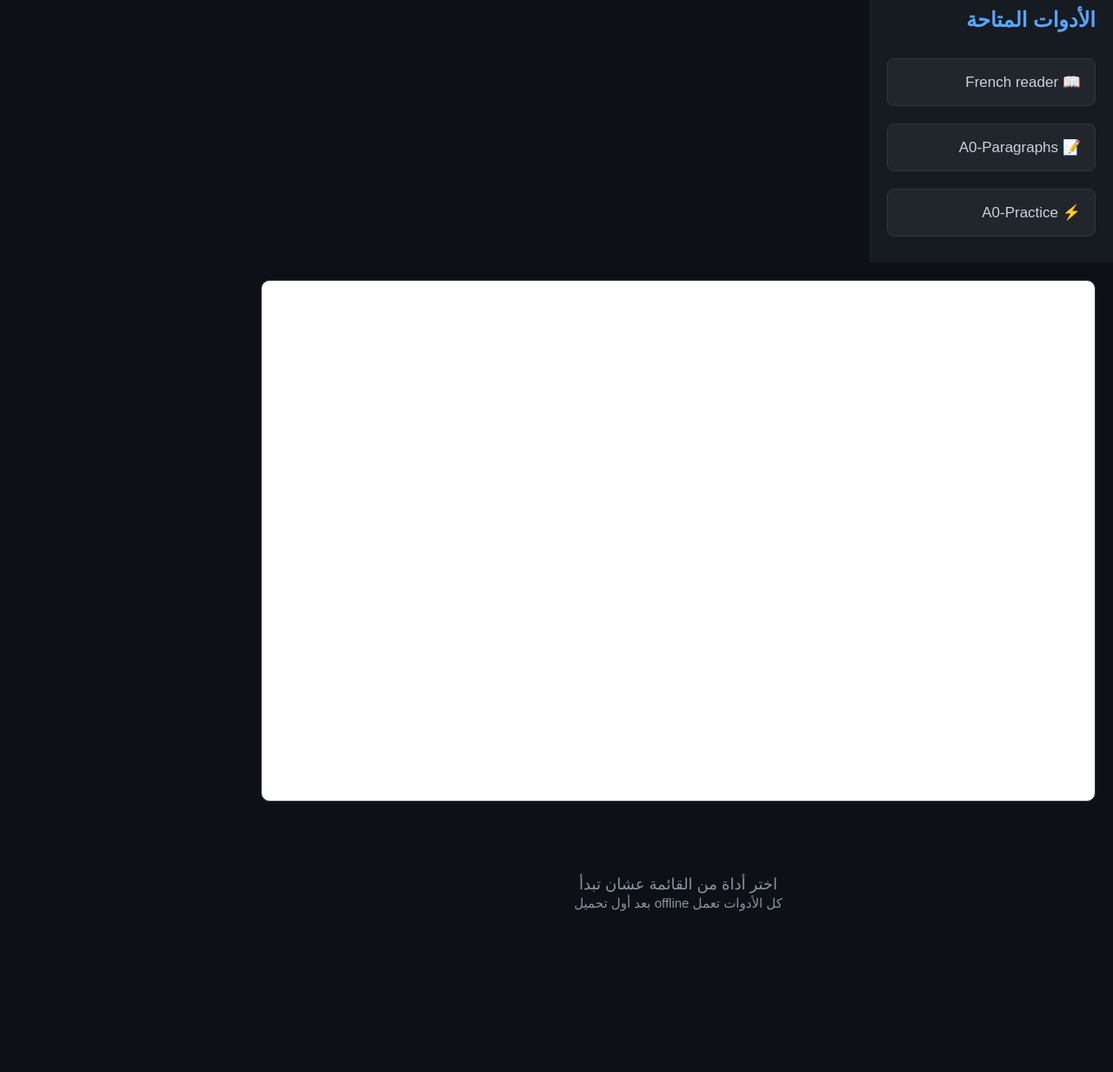
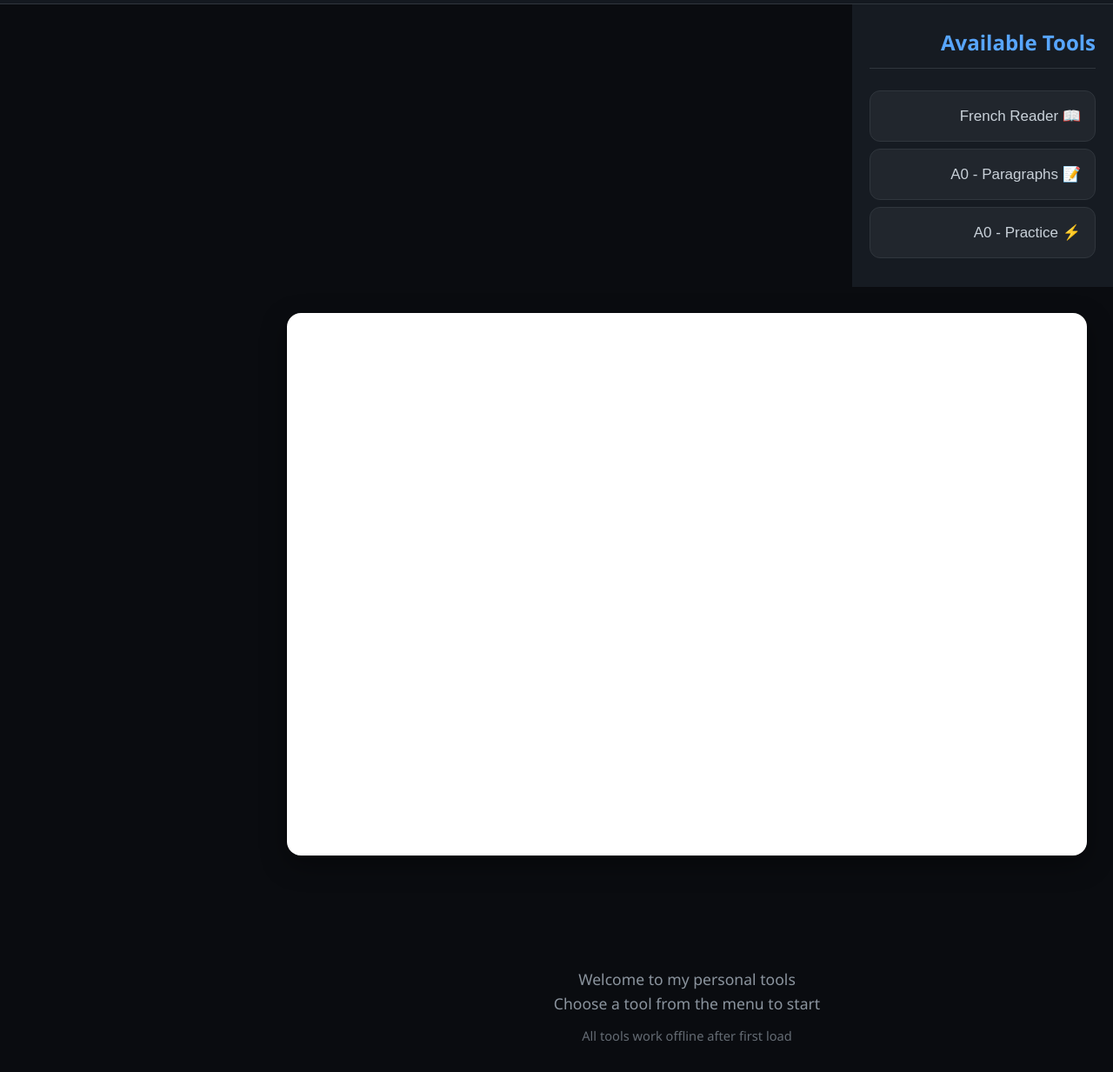
Before and after one commit to mo-animation/french, a plain HTML site: page index.html in a window 1280 px wide. Shown: the part 68-1301 px from the top of the page at 87% size. Before the commit the page ends 1137 px from the top, so only its background shows below. Drawn offline with Linux system fonts and the light colour scheme.

Commit message:
Update index.html for Mosap Tools

```diff
--- a/index.html
+++ b/index.html
@@ -3,115 +3,151 @@
 <head>
   <meta charset="UTF-8">
   <meta name="viewport" content="width=device-width, initial-scale=1.0">
-  <title>French 101</title>
+  <title>Mosap Tools</title>
   <style>
     :root {
-      --bg: #0d1117;
-      --sidebar: #161b22;
+      --bg: #0a0c10;
+      --card: #161b22;
+      --accent: #58a6ff;
       --text: #c9d1d9;
-      --accent: #58a6ff;
+      --text-light: #8b949e;
     }
+
     * { margin:0; padding:0; box-sizing:border-box; }
     body {
-      font-family: Arial, sans-serif;
+      font-family: 'Segoe UI', Arial, sans-serif;
       background: var(--bg);
       color: var(--text);
       min-height: 100vh;
-      overflow-x: hidden;
+      line-height: 1.6;
     }
+
     .header {
-      background: #161b22;
-      padding: 15px 20px;
+      background: rgba(22, 27, 34, 0.95);
+      backdrop-filter: blur(10px);
+      padding: 16px 20px;
+      position: sticky;
+      top: 0;
+      z-index: 100;
+      border-bottom: 1px solid #30363d;
       display: flex;
       align-items: center;
       justify-content: space-between;
-      border-bottom: 1px solid #30363d;
-      position: sticky;
-      top: 0;
-      z-index: 100;
     }
+
     .header h1 {
-      font-size: 1.4rem;
+      font-size: 1.55rem;
+      font-weight: 600;
       color: var(--accent);
     }
+
     .menu-btn {
       background: none;
       border: none;
-      color: white;
-      font-size: 28px;
+      font-size: 30px;
+      color: var(--text);
       cursor: pointer;
-      padding: 5px 10px;
+      width: 50px;
+      height: 50px;
+      display: flex;
+      align-items: center;
+      justify-content: center;
+      border-radius: 50%;
     }
+    .menu-btn:hover { background: #21262d; }
+
     .sidebar {
       position: fixed;
       top: 0;
-      right: -280px;           /* مخفي في الأول (لأن dir=rtl) */
-      width: 280px;
+      right: -300px;
+      width: 300px;
       height: 100vh;
-      background: var(--sidebar);
-      padding: 20px;
-      transition: right 0.3s ease;
+      background: var(--card);
+      padding: 25px 20px;
+      transition: right 0.4s ease;
       z-index: 200;
-      overflow-y: auto;
-      border-left: 1px solid #30363d;
+      box-shadow: -5px 0 15px rgba(0,0,0,0.5);
     }
     .sidebar.open { right: 0; }
+
     .overlay {
       position: fixed;
-      top: 0; left: 0;
-      width: 100%; height: 100%;
-      background: rgba(0,0,0,0.7);
+      inset: 0;
+      background: rgba(0,0,0,0.75);
       z-index: 150;
       display: none;
+      backdrop-filter: blur(3px);
     }
     .overlay.show { display: block; }
 
-    .main-content {
-      padding: 20px;
-      margin-top: 60px;        /* عشان الـ header */
+    .sidebar h2 {
+      color: var(--accent);
+      margin-bottom: 25px;
+      padding-bottom: 10px;
+      border-bottom: 1px solid #30363d;
     }
-    button {
+
+    .tool-btn {
       width: 100%;
-      padding: 16px;
-      margin: 10px 0;
+      padding: 18px 16px;
+      margin: 8px 0;
       background: #21262d;
       color: var(--text);
       border: 1px solid #30363d;
-      border-radius: 8px;
+      border-radius: 12px;
       font-size: 17px;
+      text-align: right;
       cursor: pointer;
-      text-align: right;
+      transition: all 0.2s ease;
+      display: flex;
+      align-items: center;
+      gap: 12px;
     }
-    button:hover {
+
+    .tool-btn:hover {
       background: #30363d;
       border-color: var(--accent);
+      transform: translateX(-4px);
     }
+
+    .main-content {
+      padding: 20px;
+      margin-top: 70px;
+    }
+
     iframe {
       width: 100%;
-      height: 75vh;
-      border: 1px solid #30363d;
-      border-radius: 10px;
+      height: 78vh;
+      border: none;
+      border-radius: 16px;
+      box-shadow: 0 10px 30px rgba(0,0,0,0.4);
       background: white;
     }
+
     .welcome {
       text-align: center;
-      color: #8b949e;
-      margin-top: 80px;
-      font-size: 18px;
+      margin-top: 120px;
+      color: var(--text-light);
+      font-size: 1.1rem;
     }
 
-    /* Responsive adjustments */
+    .welcome small {
+      display: block;
+      margin-top: 12px;
+      opacity: 0.7;
+    }
+
     @media (min-width: 768px) {
       .sidebar {
         position: relative;
         right: 0;
-        width: 280px;
+        width: 300px;
         height: auto;
-        border-left: none;
+        box-shadow: none;
       }
       .main-content {
         margin-top: 0;
-        padding: 20px 20px 20px 300px;   /* مسافة للسايدبار */
+        padding: 30px 30px 30px 330px;
       }
       .menu-btn, .overlay { display: none; }
     }
@@ -119,55 +155,55 @@
 </head>
 <body>
 
-  <!-- Header -->
   <div class="header">
-    <h1>My Tools</h1>
+    <h1>Mosap Tools</h1>
     <button class="menu-btn" onclick="toggleSidebar()">☰</button>
   </div>
 
-  <!-- Overlay -->
   <div class="overlay" id="overlay" onclick="toggleSidebar()"></div>
 
-  <!-- Sidebar -->
   <div class="sidebar" id="sidebar">
-    <h2 style="margin-bottom:20px; color:#58a6ff;">الأدوات المتاحة</h2>
+    <h2>Available Tools</h2>
 
-    <button onclick="loadTool('french-reader.html')">📖 French reader</button>
-    <button onclick="loadTool('A0-Paragraphs.html')">📝 A0-Paragraphs</button>
-    <button onclick="loadTool('A0-Practice.html')">⚡ A0-Practice</button>
+    <button class="tool-btn" onclick="loadTool('french-reader.html')">
+      📖 French Reader
+    </button>
 
-    <!-- أضف أدوات جديدة هنا بنفس الطريقة -->
+    <button class="tool-btn" onclick="loadTool('A0-Paragraphs.html')">
+      📝 A0 - Paragraphs
+    </button>
+
+    <button class="tool-btn" onclick="loadTool('A0-Practice.html')">
+      ⚡ A0 - Practice
+    </button>
   </div>
 
-  <!-- Main Content -->
   <div class="main-content">
     <iframe id="toolFrame" src="about:blank"></iframe>
+
     <div id="welcome" class="welcome">
-      اختر أداة من القائمة عشان تبدأ<br>
-      <small>كل الأدوات تعمل offline بعد أول تحميل</small>
+      Welcome to my personal tools<br>
+      Choose a tool from the menu to start
+      <small>All tools work offline after first load</small>
     </div>
   </div>
 
   <script>
     function toggleSidebar() {
-      const sidebar = document.getElementById('sidebar');
-      const overlay = document.getElementById('overlay');
-      sidebar.classList.toggle('open');
-      overlay.classList.toggle('show');
+      document.getElementById('sidebar').classList.toggle('open');
+      document.getElementById('overlay').classList.toggle('show');
     }
 
     function loadTool(filename) {
       document.getElementById('welcome').style.display = 'none';
       document.getElementById('toolFrame').src = filename;
 
-      // على الموبايل: نقفل السايدبار تلقائي بعد اختيار أداة
       if (window.innerWidth < 768) {
         toggleSidebar();
       }
     }
 
-    // إغلاق السايدبار لو ضغط Esc
-    document.addEventListener('keydown', function(e) {
+    document.addEventListener('keydown', (e) => {
       if (e.key === "Escape") {
         const sidebar = document.getElementById('sidebar');
         if (sidebar.classList.contains('open')) toggleSidebar();
```
